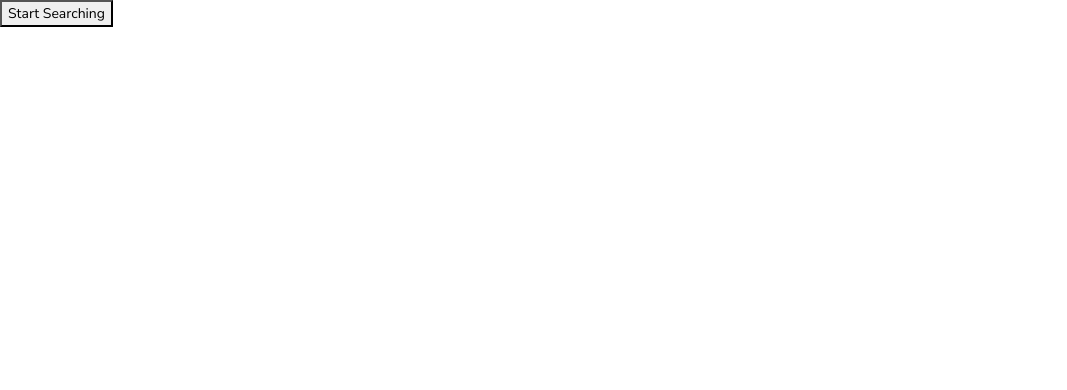
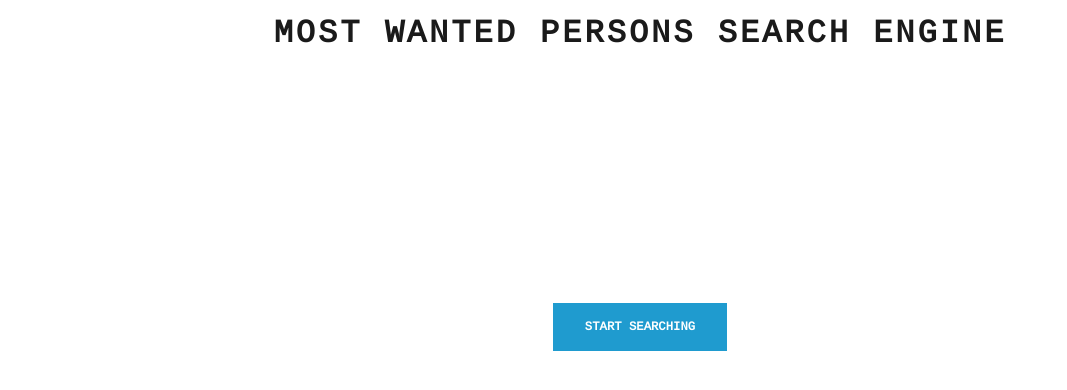
Before and after one commit to wjb1114/MostWantedRepo, a plain HTML site: page index.html in a window 1280 px wide. Shown: the whole page, without its empty margins (0-1067 px from the left). Drawn offline with Linux system fonts and the light colour scheme.

Commit message:
Added styling to index.html using style.css.

```diff
--- a/index.html
+++ b/index.html
@@ -5,9 +5,15 @@
     <title>devCodeCamp &middot; Most Wanted</title>
 		<link rel="stylesheet" type="text/css" href="bootstrap.min.css">
   	<link rel="stylesheet" type="text/css" href="style.css">
+		<link href="https://fonts.googleapis.com/css?family=Cousine&display=swap" rel="stylesheet">
   </head>
   <body>
-    <button onclick="app(data)">Start Searching</button>
+		<div class="header-main">
+			<h1>Most Wanted Persons Search Engine</h1>
+		</div>
+		<div class="button-holder">
+    	<button class="btn btn-info" onclick="app(data)">Start Searching</button>
+		</div>
     <script src="data.js"></script>
     <script src="app.js"></script>
   </body>
--- a/style.css
+++ b/style.css
@@ -0,0 +1,21 @@
+.button-holder {
+	text-align: center;
+	padding-top: 100px;
+	padding-bottom: 500px;
+}
+
+.header-main {
+	text-align: center;
+	margin-top: 15px;
+	margin-bottom: 150px;
+}
+
+button {
+	padding-left: 30px;
+	padding-right: 30px;
+	font-family: 'Cousine', monospace;
+}
+
+h1 {
+	font-family: 'Cousine', monospace;
+}
```
